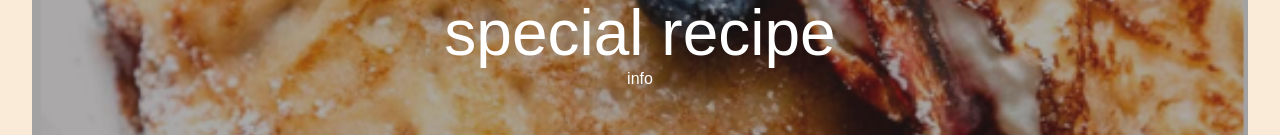
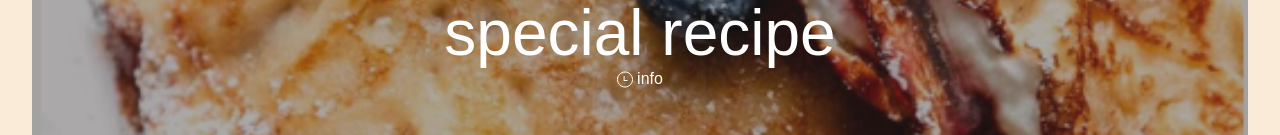
Before and after one commit to Mr-Turtle12/Chop-Chop, a Vue app in the folder frontend/: page / in a window 1280 px wide. Shown: the part 665-800 px from the top of the page. Built offline with nearby package versions, Linux system fonts and the light colour scheme; a web font is replaced by a local one.

Commit message:
adding clock to meta

```diff
--- a/frontend/src/components/FeaturedRecipe.vue
+++ b/frontend/src/components/FeaturedRecipe.vue
@@ -13,15 +13,23 @@
           <a class="c-featured-recipe__heading-link">{{ recipeName }}</a>
         </h1>
 
-        <p class="c-featured-recipe__meta">
-          {{ info }}
-        </p>
+        <div class="c-featured-recipe__meta">
+          <div class="c-featured-recipe__time">
+            <ClockSVG
+              class="c-featured-recipe__time-icon"
+            />
+
+            <p>{{ info }}</p>
+          </div>
+        </div>
       </div>
     </div>
   </section>
 </template>
 
 <script setup>
+import ClockSVG from '@/assets/clock-svg.vue'
+
 defineProps({
     recipeName: { type: String, default: 'recipe name' },
     info: { type: String, default: 'info' },
@@ -64,10 +72,11 @@ defineProps({
   }
 
   &__image {
+    position:relative;
     object-fit: cover;
     height: 100%;
     width: 100%;
-    z-index:5;
+    z-index:2;
   }
 
   &__text-container {
@@ -76,7 +85,7 @@ defineProps({
     display: flex;
     flex-direction: column;
     padding: 198px 0;
-    z-index:2;
+    z-index:3;
   }
 
   &__heading {
@@ -86,5 +95,15 @@ defineProps({
   &__meta {
     @include ts-meta;
   }
+
+  &__time {
+    display: flex;
+    align-items: center;
+  }
+
+  &__time-icon {
+    margin-right:4px;
+    color: white;
+  }
 }
 </style>
```
